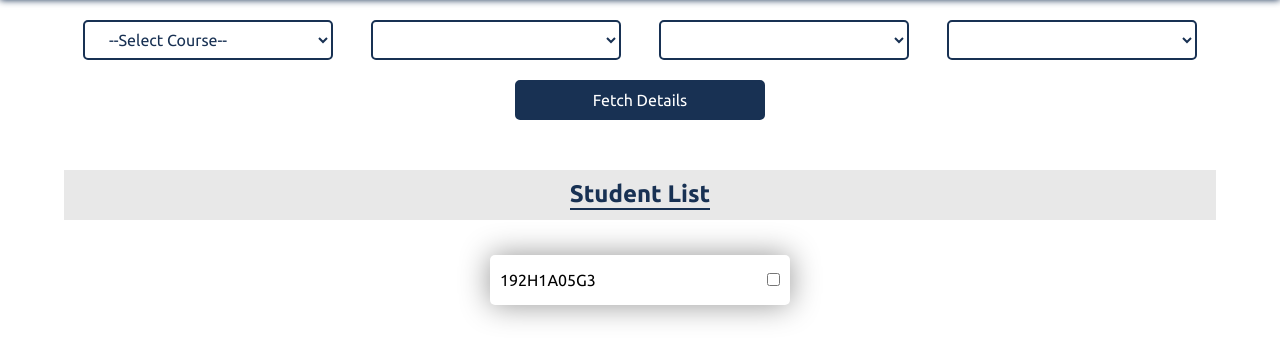
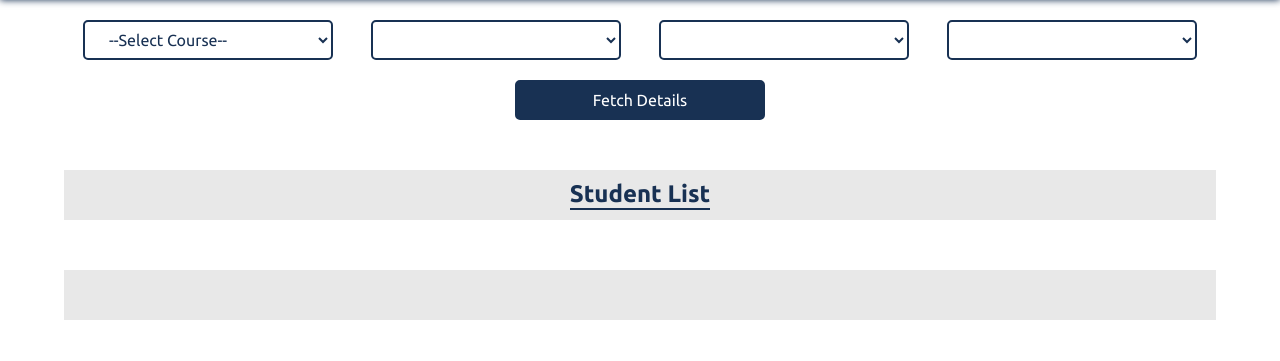
Before and after one commit to durgeshownlab/Attendance-management, a PHP site: page /userEnd/facultyView/faculty.php in a window 1280 px wide. Shown: the part 50-411 px from the top of the page. Run offline with PHP 8.4, Linux system fonts and the light colour scheme; the visitor is signed in with stand-in values (Sample User, id 1); data that the repository does not hold is empty; a stand-in replaces the project's code that opens the database connection; some libraries are stand-ins or nearby versions.

Commit message:
Add files via upload

```diff
--- a/style/faculty.css
+++ b/style/faculty.css
@@ -449,3 +449,49 @@
     border-radius: 5px;
     box-shadow: 0 0 30px rgba(0, 0, 0, 0.425);
 }
+
+.registration-no label
+{
+    font-size: medium;
+    font-weight: 500;
+    color: var(--primary-color);
+}
+
+/* css for sumit button  */
+
+.submit-attendance-container
+{
+    width: 100%;
+    height: 50px;
+    background-color: var(--grey-color);
+    display: flex;
+    justify-content: center;
+    align-items: center;
+    margin-top: 20px;
+}
+
+.submit-attendance-container button
+{
+    width: 250px;
+    height: 90%;
+    display: flex;
+    justify-content: center;
+    align-items: center;
+    padding: 0 20px;
+    border: 2px solid var(--primary-color);
+    border-radius: 5px;
+    background-color: var(--primary-color);
+    color: #fff;
+    font-size: medium;
+    cursor: pointer;
+    outline: none;
+    /* display: none; */
+}
+
+.submit-attendance-container button:hover
+{
+    border: 2px solid var(--primary-color);
+    border-radius: 5px;
+    background-color: #fff;
+    color:var(--primary-color);
+}
--- a/userEnd/facultyView/faculty.php
+++ b/userEnd/facultyView/faculty.php
@@ -143,24 +143,27 @@ if(isset($_POST["logout-btn"]))
         </div>
 
         <!-- for all student details  -->
-        <div class="students-details-main-container">
+        <form action="../../api/takeAttendance.php" method="POST" onsubmit="return confirm('Are You Sure? You Want to Submit')" class="students-details-main-container" id="students-details-main-container-id">
             <div class="students-details-title">
                 <p>Student List</p>
             </div>
             <div class="students-details-container" id="students-details-container-id">
 
-                <div class="students-details">
+                <!-- <div class="students-details">
                     <div class="registration-no">
                         <p>192H1A05G3</p>
                     </div>
                     <div class="absent-present-box">
                         <input type="checkbox">
                     </div>
-                </div>
+                </div>                 -->
 
             </div>
+            <div class="submit-attendance-container">
+                <button type="submit" id="submit-attendance" name="submit-attendance">Submit Attendance</button>
+            </div>
 
-        </div>
+        </form>
     </div>
 
 
@@ -169,6 +172,27 @@ if(isset($_POST["logout-btn"]))
 
     <script type="text/javascript">
         $(document).ready(function(){
+            // hide submit attendance btn
+
+            // function confirmSubmit()
+            // {
+            //     return confirm("Are you sure");
+            // }
+
+            // for submit attendance click
+            // $("#students-details-main-container-id").submit(function(e){
+            //     e.preventDefault();
+            //     console.log("attendance submited");
+            // });
+
+
+            // function for auto refresh
+            const autoRefresh = ()=>
+            {
+                $("#students-details-container-id").children().length>0?$("#submit-attendance").show():$("#submit-attendance").hide();
+            }
+
+            setInterval(autoRefresh, 100);
 
             //ajax code for load student data
             function loadStudentData(course, regulation, branch, section)
@@ -183,13 +207,16 @@ if(isset($_POST["logout-btn"]))
                 });
             }
 
-            $("#fetch-btn").on("click", function(){
+            $("#fetch-btn").on("click", ()=>{
                 let course=$("#course").val();
                 let regulation=$("#regulation").val();
                 let branch=$("#branch").val();
                 let section=$("#section").val();
                 console.log("clicked");
                 loadStudentData(course, regulation, branch, section);
+
+                // $("#students-details-container-id").children().length>0?$("#submit-attendance").show():$("#submit-attendance").hide();
+
             });
 
             // load data function to load data fro database
```
Also changed, not shown: api/loadStudentDetail.php (+16 -3 lines), api/takeAttendance.php (added, +32 -0 lines), index.php (+10 -0 lines).
